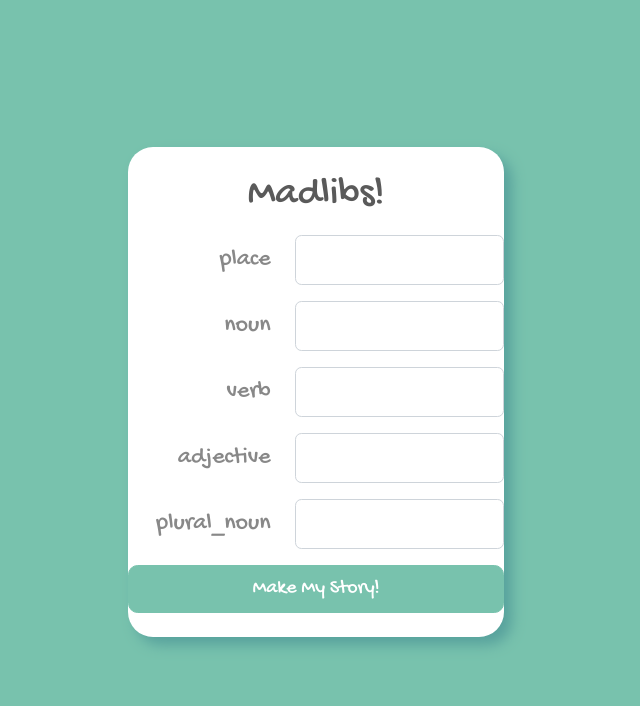
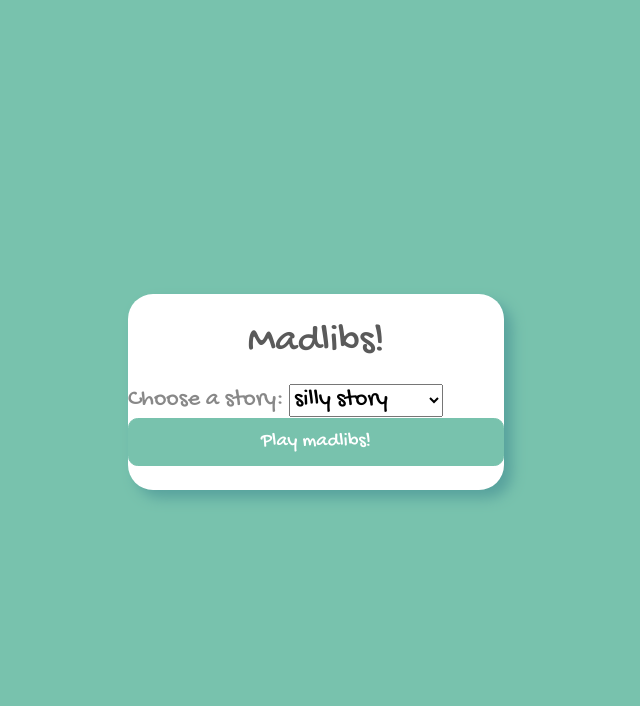
Before and after one commit to Ashley-Y-Lin/flask-madlibs, a Flask app: page / in a window 1280 px wide. Shown: the top 706 px of the page, without its empty margins (324-964 px from the left). Run offline with Flask 2, Linux system fonts and the light colour scheme.

Commit message:
allow user to select stories

```diff
--- a/app.py
+++ b/app.py
@@ -1,27 +1,44 @@
 from flask import Flask, render_template, request
 from flask_debugtoolbar import DebugToolbarExtension
 
-from stories import silly_story
+from stories import silly_story, excited_story, serious_story
 
 app = Flask(__name__)
-app.config['SECRET_KEY'] = "secret"
+app.config["SECRET_KEY"] = "secret"
 
 debug = DebugToolbarExtension(app)
 
+STORIES = {
+    "silly": silly_story,
+    "excited": excited_story,
+    "serious": serious_story,
+}
+
+story_chosen = None
+
+
 @app.get("/")
 def homepage():
-    """Loads the homepage"""
+    """Loads the dropdown of madlib stories"""
 
-    return render_template("questions.html", prompts=silly_story.prompts)
+    return render_template("dropdown.html", stories=STORIES.values())
+
+
+@app.get("/questions")
+def questions():
+    """Loads the page with the questions for a given story"""
+
+    story_chosen = STORIES[request.args.get("madlib-stories")]
+
+    return render_template(
+        "questions.html", prompts=story_chosen.prompts, story=story_chosen
+    )
+
 
 @app.get("/results")
 def display_results():
     """Loads the results from story inputs"""
-    #TODO: use request.args directly
 
-    story_ans = {}
+    story = STORIES[request.args.get("chosen_story")]
 
-    for word in silly_story.prompts:
-        story_ans[word] = request.args.get(word)
-
-    return render_template("results.html",story = silly_story.get_result_text(story_ans))
+    return render_template("results.html", story=story.get_result_text(request.args))
--- /dev/null
+++ b/templates/dropdown.html
@@ -0,0 +1,23 @@
+{% extends 'base.html' %}
+
+{% block title %} Choose a story! {% endblock %}
+
+{% block content %}
+
+<h1 class="pt-4 mb-3 text-center">Madlibs!</h1>
+<div class="mb-3 row">
+  <form action="/questions" class="pb-4">
+
+    <label for="madlib-stories">Choose a story:</label>
+    <select name="madlib-stories" id="madlib-stories">
+      {% for story in stories %}
+        <option value={{story.title}}>{{story.title}}</option>
+      {% endfor %}
+    </select>
+
+    <button class="btn btn-primary btn-lg w-100">
+      Play madlibs!
+    </button>
+  </form>
+</div>
+{% endblock %}
--- a/templates/questions.html
+++ b/templates/questions.html
@@ -8,6 +8,7 @@
 <div class="mb-3 row">
   <form action="/results" class="pb-4">
 
+    <input name="chosen_story" style="display:none" value={{story.title}}></input>
     <!-- an example of one field -- you should make these autogenerated! -->
 
     {% for word in prompts %}
```
Also changed, not shown: stories.py (+13 -5 lines).
